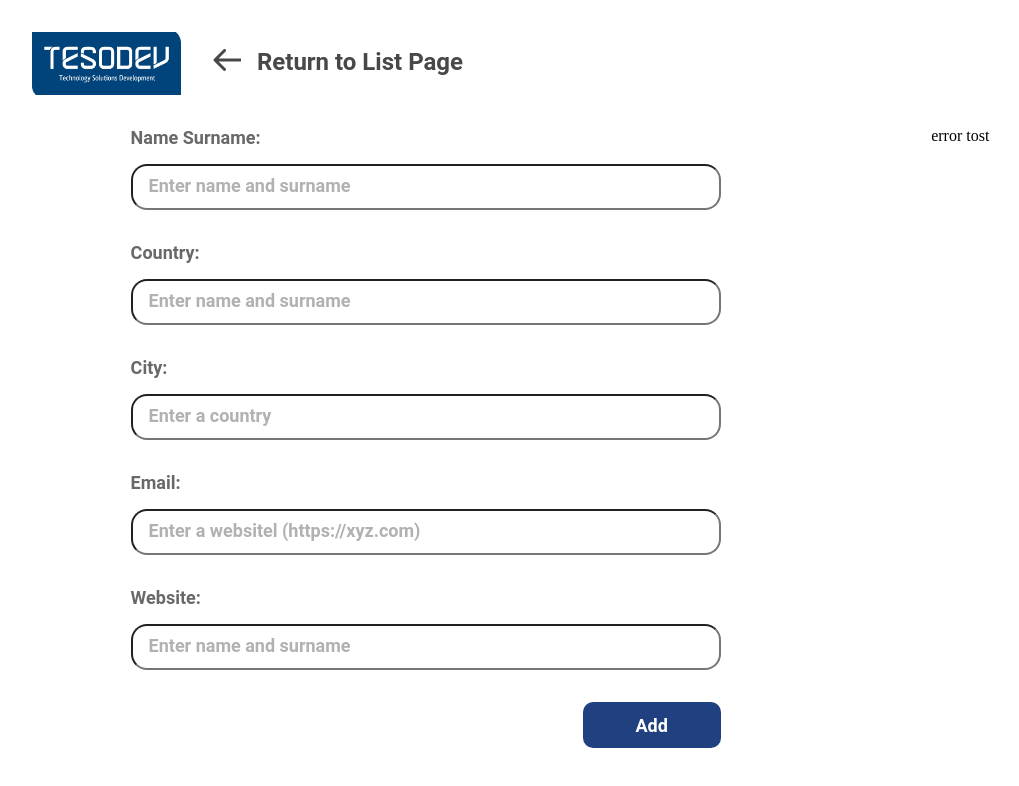
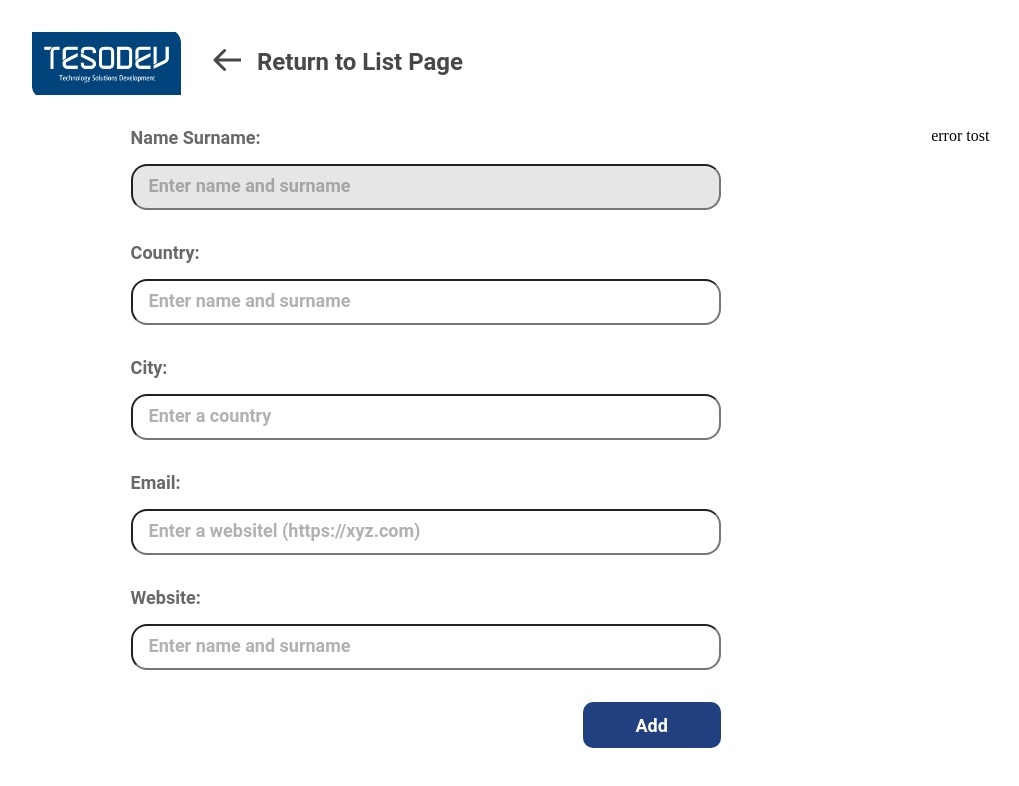
Before and after one commit to justsedaunal/tesodev-case, a Next.js app: page /add-link in a window 1280 px wide. In both pictures the pointer is over the input "Name Surname:". Shown: the top 786 px of the page, without its empty margins (80-1099 px from the left). Built offline with nearby package versions, Linux system fonts and the light colour scheme.

Commit message:
hover added to inputs

```diff
--- a/styles/globals.css
+++ b/styles/globals.css
@@ -611,6 +611,11 @@ body {
   margin-bottom:2rem;
   padding: 1rem;
 }
+.form input:hover {
+  background-color: rgba(100, 100, 100, 0.08);
+  border-radius: 16px;
+  background-color: rgb(214 214 214 / 60%);
+}
 
 .form input::placeholder {
   color: rgba(100, 100, 100, 0.50);
```
